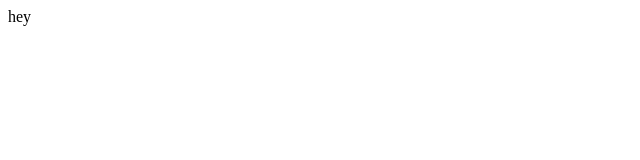
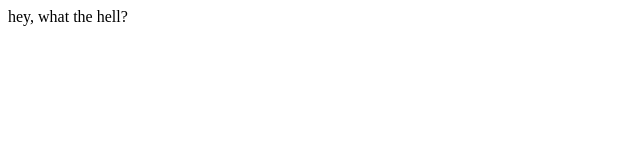
Before and after one commit to ericjamesjohnson672/ni, a plain HTML site: page marfo.html in a window 1280 px wide. Shown: the whole page, without its empty margins (0-640 px from the left). Drawn offline with Linux system fonts and the light colour scheme.

Commit message:
what about now?

```diff
--- a/marfo.html
+++ b/marfo.html
@@ -4,7 +4,7 @@
 
 
 <body>
-hey
+hey, what the hell?
 </body>
 
 
```
